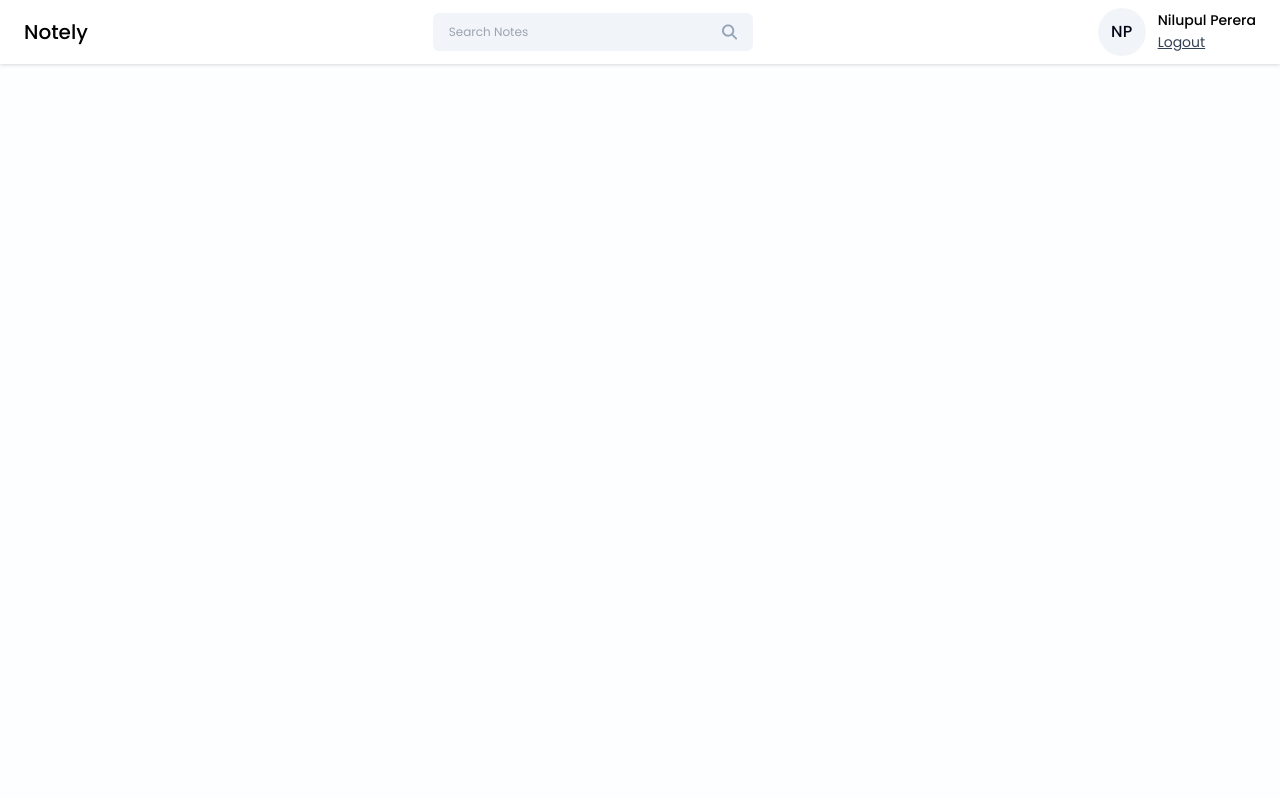
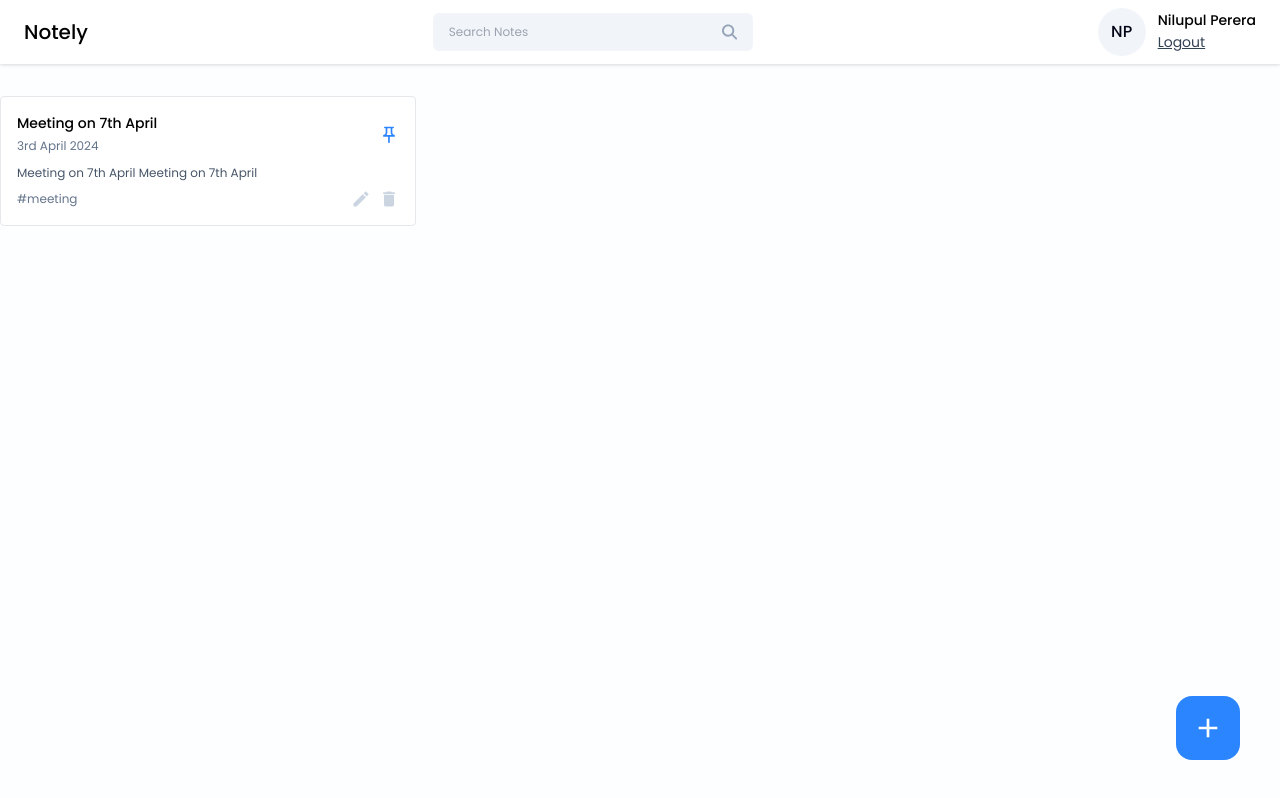
Before and after one commit to hasunnilupul/notely-app, a React (Vite) app in the folder frontend/: page / in a window 1280 px wide. Built offline with nearby package versions, Linux system fonts and the light colour scheme.

Commit message:
Implemented ui for single item of the list of notes

```diff
--- /dev/null
+++ b/frontend/src/components/Cards/NoteCard.jsx
@@ -0,0 +1,45 @@
+import React from "react";
+import { MdOutlinePushPin, MdCreate, MdDelete } from "react-icons/md";
+
+const NoteCard = ({
+  title,
+  date,
+  content,
+  tags,
+  isPinned,
+  onEdit,
+  onDelete,
+  onPinNote,
+}) => {
+  return (
+    <div className="border rounded p-4 bg-white hover:shadow-xl transition-all ease-in-out">
+      <div className="flex items-center justify-between ">
+        <div>
+          <h6 className="text-sm font-medium">{title}</h6>
+          <span className="text-xs text-slate-500">{date}</span>
+        </div>
+
+        <MdOutlinePushPin className={`icon-btn ${isPinned ? 'text-primary': 'text-slate-300'}`} onClick={onPinNote} />
+      </div>
+
+      <p className="text-xs text-slate-600 mt-2">{content?.slice(0, 60)}</p>
+
+      <div className="flex items-center justify-between mt-2">
+        <div className="text-xs text-slate-500">{tags}</div>
+
+        <div className="flex items-center gap-2">
+          <MdCreate
+            className="icon-btn hover:text-green-600"
+            onClick={onEdit}
+          />
+          <MdDelete
+            className="icon-btn hover:text-red-500"
+            onClick={onDelete}
+          />
+        </div>
+      </div>
+    </div>
+  );
+};
+
+export default NoteCard;
--- a/frontend/src/index.css
+++ b/frontend/src/index.css
@@ -23,4 +23,8 @@
   .btn-primary {
     @apply w-full text-sm bg-primary text-white p-2 rounded my-1 hover:bg-blue-600;
   }
+
+  .icon-btn {
+    @apply text-xl text-slate-300 cursor-pointer hover:text-primary;
+  }
 }
--- a/frontend/src/pages/Home.jsx
+++ b/frontend/src/pages/Home.jsx
@@ -1,11 +1,36 @@
 import React from "react";
 
 import Navbar from "../components/Navbar/Navbar";
+import NoteCard from "../components/Cards/NoteCard";
+import { MdAdd } from "react-icons/md";
 
 const Home = () => {
   return (
     <>
       <Navbar />
+
+      <div className="container mx-auto">
+        <div className="grid grid-cols-3 gap-4 mt-8">
+          <NoteCard
+            title="Meeting on 7th April"
+            date="3rd April 2024"
+            content="Meeting on 7th April Meeting on 7th April"
+            tags="#meeting"
+            isPinned={true}
+            onPinNote={() => {}}
+            onEdit={() => {}}
+            onDelete={() => {}}
+          />
+        </div>
+      </div>
+
+      {/* Create new Note button */}
+      <div
+        className="w-16 h-16 flex items-center justify-center rounded-2xl bg-primary hover:bg-blue-600 absolute right-10 bottom-10"
+        onClick={() => {}}
+      >
+        <MdAdd className="text-[32px] text-white" />
+      </div>
     </>
   );
 };
```
